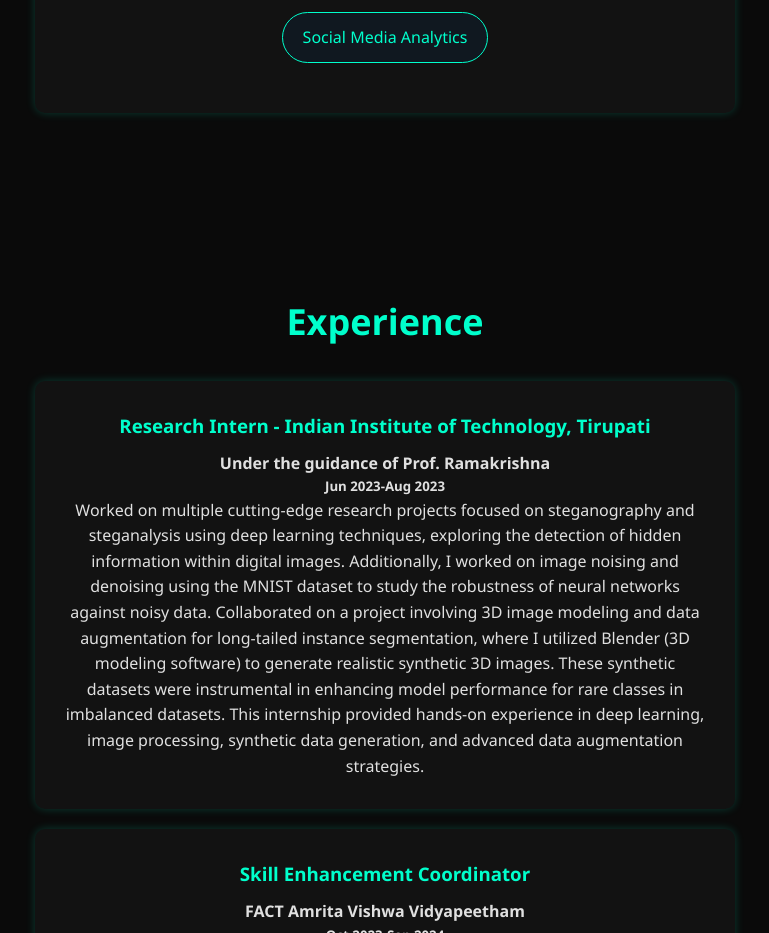
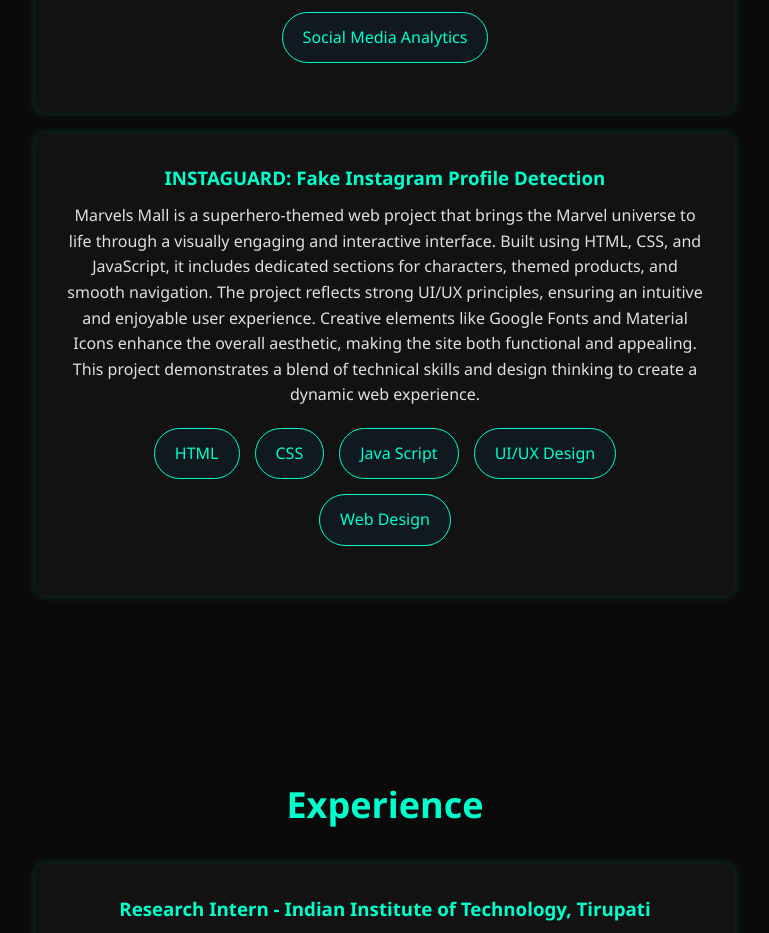
Before and after one commit to allu16kumoulica/protofilo, a plain HTML site: page index.html in a window 1280 px wide. Shown: the part 3685-4618 px from the top of the page, without its empty margins (255-1024 px from the left). Drawn offline with Linux system fonts and the light colour scheme.

Commit message:
Update index.html

```diff
--- a/index.html
+++ b/index.html
@@ -112,6 +112,22 @@
             <span>Social Media Analytics</span>
 </div>
         </div>
+
+
+
+      <div class="project">
+            <h3>INSTAGUARD: Fake Instagram Profile Detection</h3>
+<p> Marvels Mall is a superhero-themed web project that brings the Marvel universe to life through a visually engaging and interactive interface. Built using HTML, CSS, and JavaScript, it includes dedicated sections for characters, themed products, and smooth navigation. The project reflects strong UI/UX principles, ensuring an intuitive and enjoyable user experience. Creative elements like Google Fonts and Material Icons enhance the overall aesthetic, making the site both functional and appealing. This project demonstrates a blend of technical skills and design thinking to create a dynamic web experience.</p>
+<div class="skills-container">
+            <span>HTML</span>
+            <span>CSS</span>
+            <span>Java Script</span>
+            <span>UI/UX Design</span>
+            <span>Web Design</span>
+</div>
+
+        </div>
+
 
 
     </section>
```
